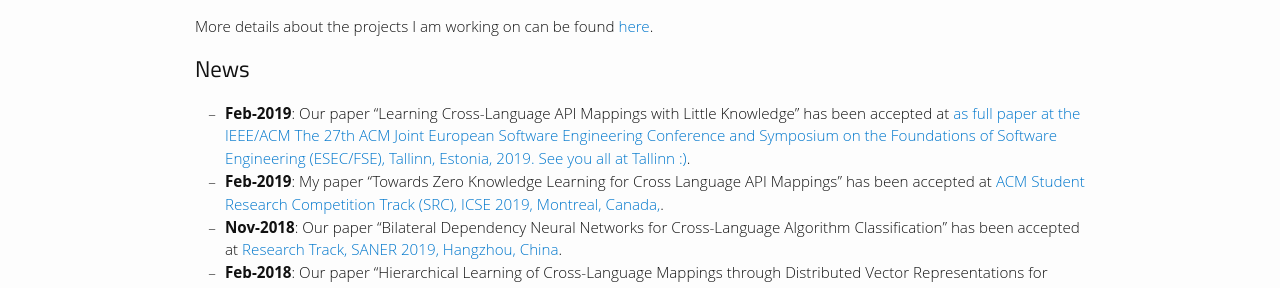
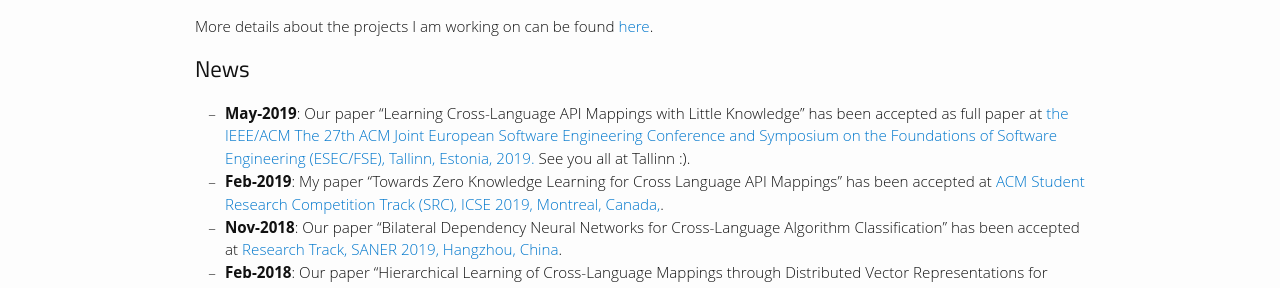
Before and after one commit to bdqnghi/bdqnghi.github.io, a Jekyll site: the page built from index.md, in a window 1280 px wide. Shown: the part 705-993 px from the top of the page. Built offline with Jekyll 4.4.1, drawn with Linux system fonts in a browser that asks for light colours; nearby versions of some CDN libraries; some web fonts are replaced.

Commit message:
update FSE acceptance

```diff
--- a/index.md
+++ b/index.md
@@ -21,7 +21,7 @@ Despite widespread adoption, Deep Learning (DL) models remain mostly black boxes
 More details about the projects I am working on can be found [here](/research/).
 
 ## News
-- **Feb-2019**: Our paper "Learning Cross-Language API Mappings with Little Knowledge" has been accepted at <a href="https://esec-fse19.ut.ee/" target="_blank">as full paper at the IEEE/ACM The 27th ACM Joint European Software Engineering Conference and Symposium on the Foundations of Software Engineering (ESEC/FSE), Tallinn, Estonia, 2019. See you all at Tallinn :)</a>.
+- **May-2019**: Our paper "Learning Cross-Language API Mappings with Little Knowledge" has been accepted as full paper at <a href="https://esec-fse19.ut.ee/" target="_blank">the IEEE/ACM The 27th ACM Joint European Software Engineering Conference and Symposium on the Foundations of Software Engineering (ESEC/FSE), Tallinn, Estonia, 2019.</a> See you all at Tallinn :).
 - **Feb-2019**: My paper "Towards Zero Knowledge Learning for Cross Language API Mappings" has been accepted at <a href="https://2019.icse-conferences.org/track/icse-2019-ACM-Student-Research" target="_blank">ACM Student Research Competition Track (SRC), ICSE 2019, Montreal, Canada,</a>.
 - **Nov-2018**: Our paper "Bilateral Dependency Neural Networks for Cross-Language Algorithm Classification" has been accepted at <a href="https://saner2019.github.io/" target="_blank">Research Track, SANER 2019, Hangzhou, China</a>.
 - **Feb-2018**: Our paper "Hierarchical Learning of Cross-Language Mappings through Distributed Vector Representations for Code" has received the <a href="https://www.icse2018.org/info/awards" target="_blank"> ACM SIGSOFT Distinguished Paper Award</a>.
```
